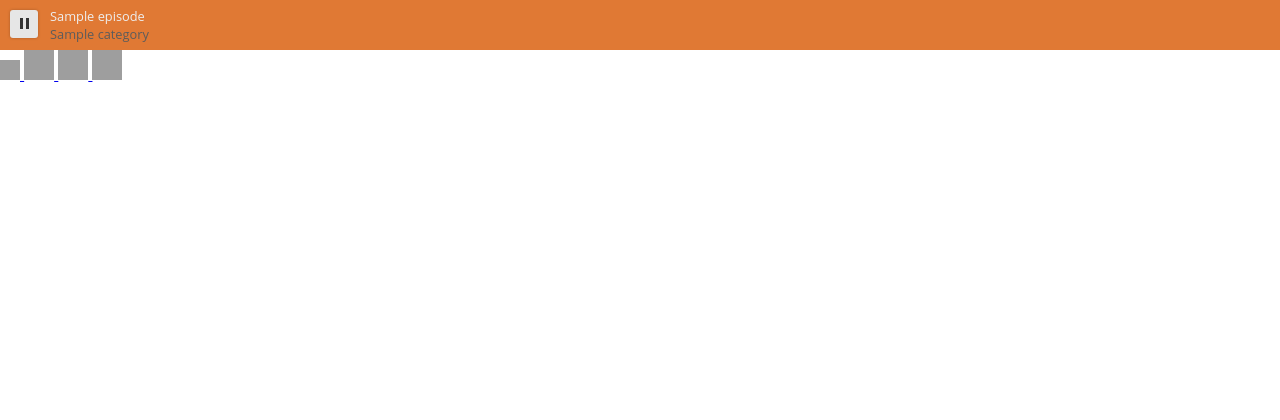
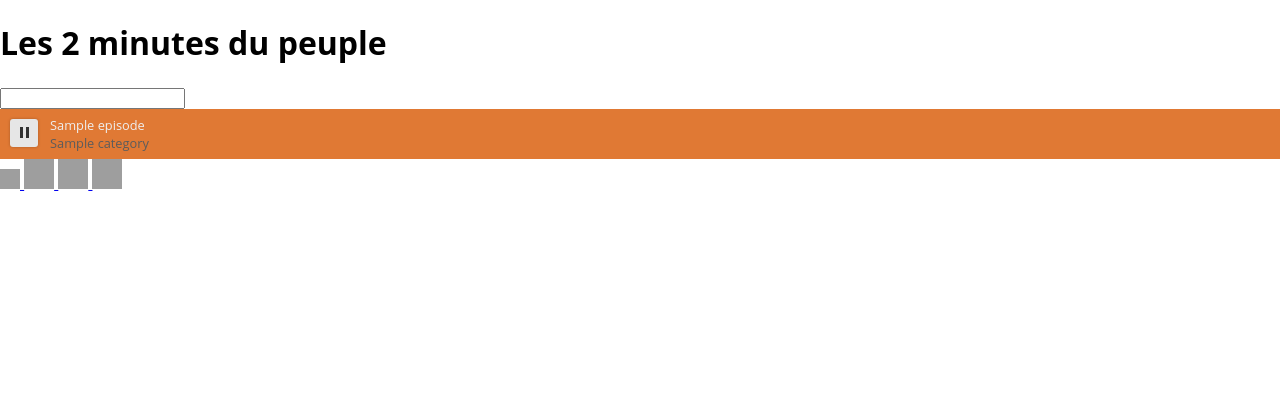
Before and after one commit to lobodol/2minutesDuPeuple, a Symfony app: template app/Resources/views/default/index.html.twig in a window 1280 px wide. Shown: the top 420 px of the page. Run offline with Twig, Linux system fonts and the light colour scheme; the template is opened without the code that fills it: most values are stand-ins (such as "Sample title", 1, 10 or a date in 2020); style sheets or scripts are compiled from the project's sources; some libraries are stand-ins or nearby versions; grey boxes are pictures that could not be loaded.

Commit message:
Update meta tags of global layout

```diff
--- a/app/Resources/views/base.html.twig
+++ b/app/Resources/views/base.html.twig
@@ -1,10 +1,12 @@
 <!DOCTYPE html>
-<html>
+<html lang="fr">
     <head>
         <meta charset="UTF-8" />
         <meta name="viewport" content="width=device-width, initial-scale=1.0, minimum-scale=1.0, user-scalable=no">
+        <meta name="description" content="Les 2 minutes du peuple">
+        <meta name="keywords" content="peuple,urgences,columbo,slangster,jacques cartier">
 
-        <title>{% block title %}Le player du peuple{% endblock %}</title>
+        <title>{% block title %}Les 2 minutes du peuple{% endblock %}</title>
 
         {% block stylesheets %}
             <link rel="stylesheet" type="text/css" href="{{ asset('css/style.css') }}">
@@ -12,10 +14,20 @@
         {% endblock %}
 
         <link rel="icon" type="image/x-icon" href="{{ asset('favicon.ico') }}" />
+        {# Icon in the highest resolution we need it for #}
+        <link rel="icon" sizes="192x192" href="{{ asset('favicon.ico') }}">
+        {# Reuse same icon for Safari #}
+        <link rel="apple-touch-icon" href="{{ asset('favicon.ico') }}">
+        {# Multiple icons for IE #}
+        <meta name="msapplication-square310x310logo" content="{{ asset('favicon.ico') }}">
     </head>
     <body>
-        <header>
-            {% block header %}{% endblock %}
+        <header id="Header">
+            {% block header %}
+                <h1 id="logo">Les 2 minutes du peuple</h1>
+
+                <input type="text" id="searchField">
+            {% endblock %}
         </header>
 
         {% block body %}{% endblock %}
```
